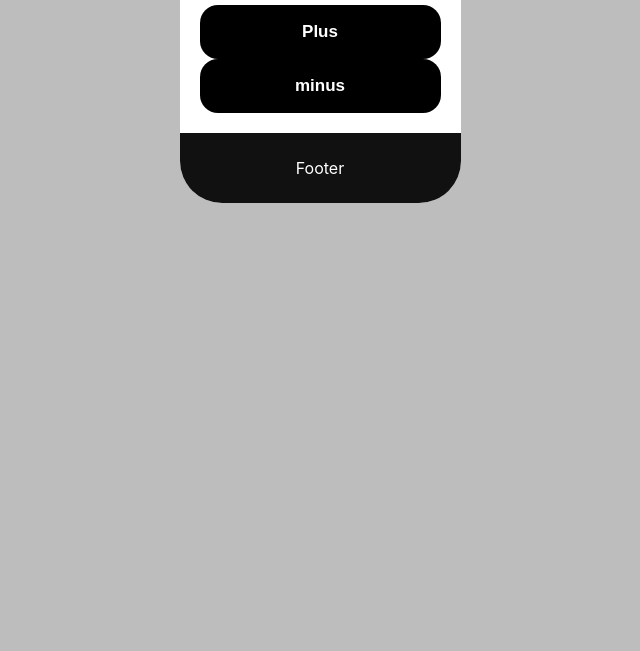
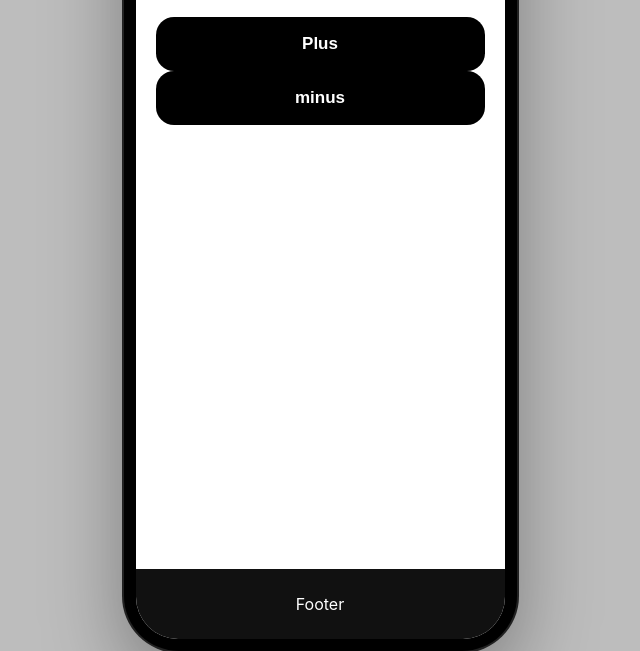
Before and after one commit to AlphexOne/Counter-App, a plain HTML site: page index.html in a window 1280 px wide. Shown: the part 201-852 px from the top of the page, without its empty margins (320-960 px from the left). Before the commit the page ends 800 px from the top, so only its background shows below. Drawn offline with Linux system fonts and the light colour scheme.

Commit message:
handy test die dritte

```diff
--- a/index.html
+++ b/index.html
@@ -16,7 +16,7 @@
 
 <body>
 
-<div class="phone">
+<div class="app">
 
   <div class="screen">
 
--- a/style.css
+++ b/style.css
@@ -205,6 +205,8 @@ input {
   display:flex;
   justify-content:center;
   align-items:center;
+
+  z-index:100;
 }
 
 /* SCROLLBAR AUSBLENDEN */
```
